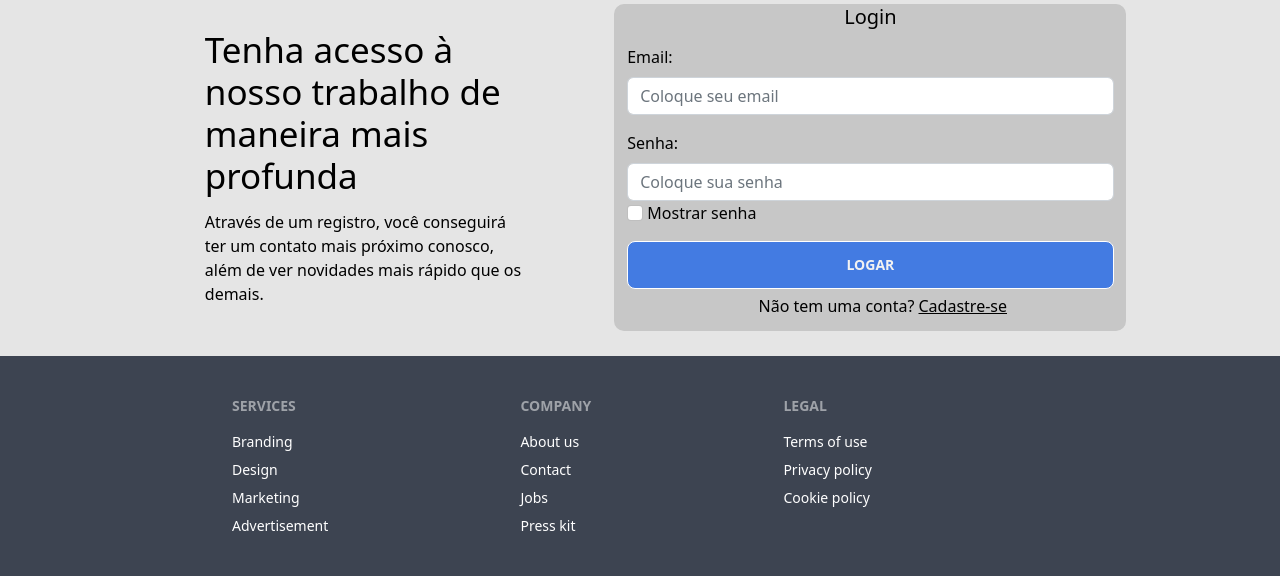
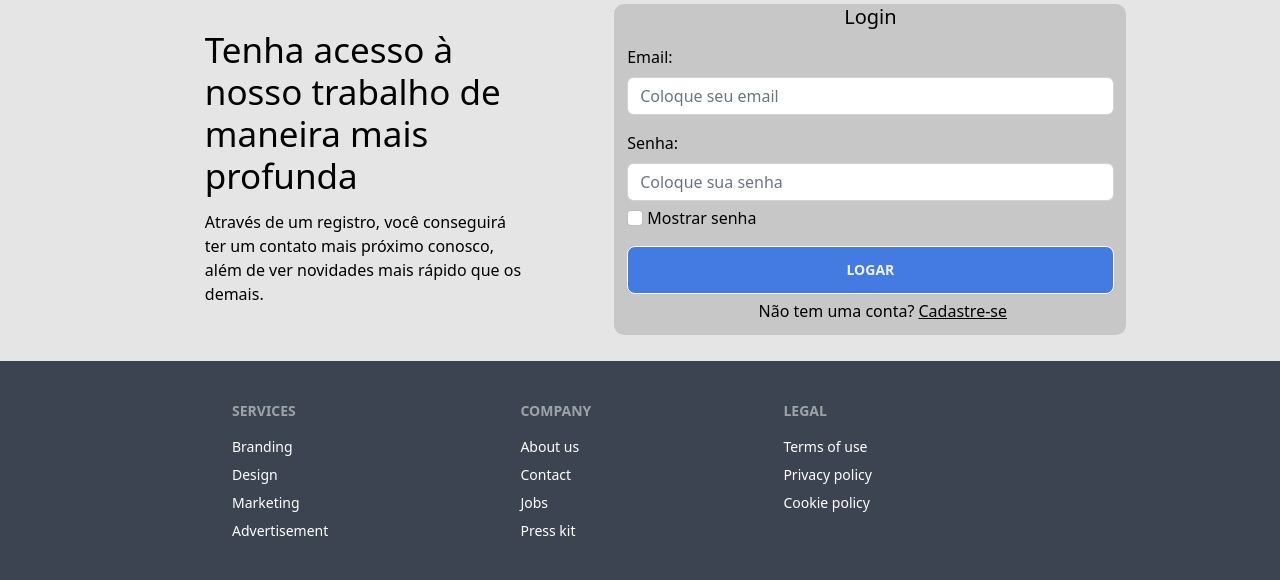
Before and after one commit to devkpanda/website, a PHP site: page /login.html in a window 1280 px wide. Shown: the part 166-746 px from the top of the page. Run offline with PHP 8.4, Linux system fonts and the light colour scheme; some libraries are stand-ins or nearby versions.

Commit message:
alterando o padding do mostrarsenha do login e cadastro

```diff
--- a/assets/css/styleform.css
+++ b/assets/css/styleform.css
@@ -65,6 +65,10 @@ form .btn:hover{
     margin-top: 3%;
 }
 
+.mostrarSenha{
+    padding: 1% 0% 0% 0%;
+}
+
 #semConta{
     margin-top: 1%;
     margin-left: 27%;
--- a/login.html
+++ b/login.html
@@ -54,10 +54,10 @@
         <div class="mb-3 mt-3">
           <label for="pwd" class="form-label">Senha:</label>
           <input type="password" class="form-control" id="pwd1" placeholder="Coloque sua senha" name="pswd">
-          <span id="senhaLogSpan"></span>
-          <label class="form-check-label">
+          <label class="mostrarSenha form-check-label">
             <input class="form-check-input" type="checkbox" name="showpwd" onclick="showPwd1()">
             <span class="shPwd">Mostrar senha</span>
+            <br><span id="senhaLogSpan"></span>
           </label>
         </div>
         <button type="submit" id="btnlog" class="btn btn-primary">Logar</button>
@@ -90,20 +90,20 @@
           <div class="col">
             <label for="pwd" class="form-label">Senha:</label>
             <input type="password" class="form-control" id="pwd" placeholder="Coloque sua senha" name="pswd">
-            <span id="senhaSpan"></span>
-            <label class="form-check-label">
+            <label class="mostrarSenha form-check-label">
               <input class="form-check-input" type="checkbox" name="showpwd" onclick="showPwd()">
               <span class="shPwd">Mostrar senha</span>
+              <br><span id="senhaSpan"></span>
             </label>
           </div>
           <div class="col">
             <label for="confirmPwd" class="form-label">Confirme sua senha:</label>
             <input type="password" class="form-control" id="confirmPwd" placeholder="Enter password" name="pswd"
             >
-            <span id="senhaCoin"></span>
-            <label class="form-check-label">
+            <label class="mostrarSenha form-check-label">
               <input class="form-check-input" type="checkbox" name="showpwd" onclick="showPwd2()">
               <span class="shPwd2">Mostrar senha</span>
+              <br><span id="senhaCoin"></span>
             </label>
           </div>
         </div>
```
